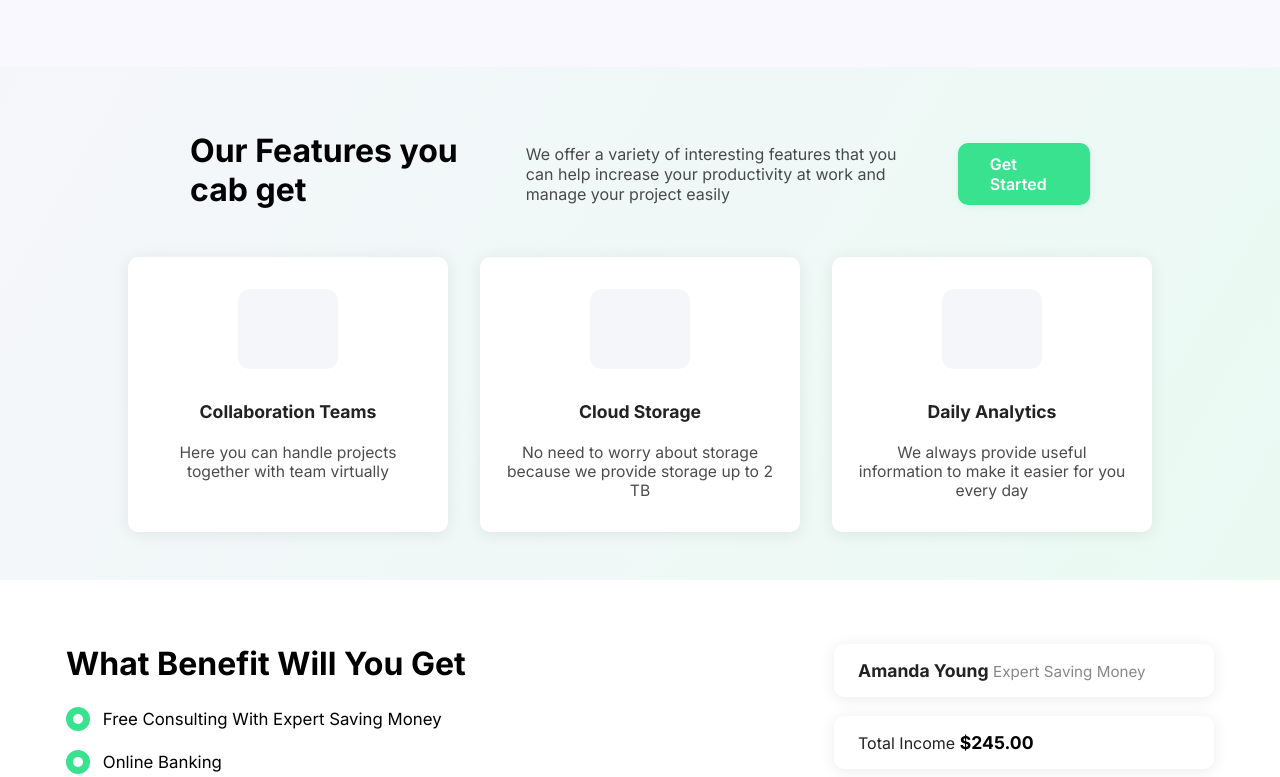
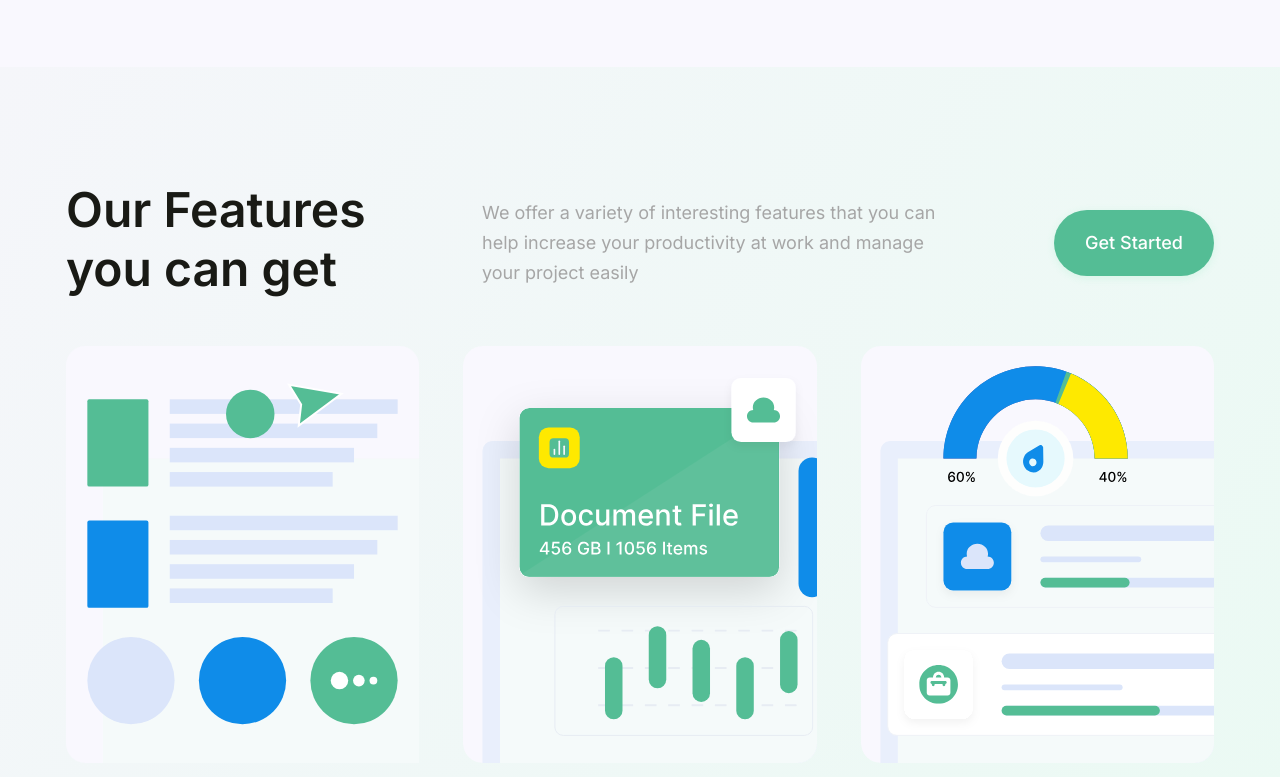
Before and after one commit to anis009/job_task_spritztech, a plain HTML site: page index.html in a window 1280 px wide. Shown: the part 1733-2510 px from the top of the page. Drawn offline with Linux system fonts and the light colour scheme.

Commit message:
[DONE] features part

```diff
--- a/index.html
+++ b/index.html
@@ -161,7 +161,7 @@
     <section class="features">
       <div class="container features__container">
         <div class="features__header">
-          <h2 class="features__title">Our Features you cab get</h2>
+          <h2 class="features__title">Our Features you can get</h2>
           <p class="features__desc">
             We offer a variety of interesting features that you can help
             increase your productivity at work and manage your project easily
@@ -170,12 +170,12 @@
         </div>
         <div class="features__cards">
           <div class="features__card">
-            <div class="features__card-img features__card-img--collab"></div>
+            <img src="assets/features/collaboration.svg" alt="" />
             <h3>Collaboration Teams</h3>
             <p>Here you can handle projects together with team virtually</p>
           </div>
           <div class="features__card">
-            <div class="features__card-img features__card-img--cloud"></div>
+            <img src="assets/features/cloud.svg" alt="" />
             <h3>Cloud Storage</h3>
             <p>
               No need to worry about storage because we provide storage up to 2
@@ -183,7 +183,8 @@
             </p>
           </div>
           <div class="features__card">
-            <div class="features__card-img features__card-img--analytics"></div>
+            <img src="assets/features/daily-analytics.svg" alt="" />
+
             <h3>Daily Analytics</h3>
             <p>
               We always provide useful information to make it easier for you
--- a/styles/main.scss
+++ b/styles/main.scss
@@ -466,7 +466,7 @@ body {
 }
 
 .features {
-  padding: 4rem 0 3rem 0;
+  padding: 113px 0 113px 0;
   background: linear-gradient(120deg, #f5f6fa 0%, #eafaf3 100%);
   .features__container {
     display: flex;
@@ -477,11 +477,10 @@ body {
   .features__header {
     text-align: left;
     width: 100%;
-    max-width: 900px;
     display: flex;
     align-items: center;
     justify-content: space-between;
-    gap: 2rem;
+    gap: 111px;
     @include responsive(tablet) {
       flex-direction: column;
       align-items: flex-start;
@@ -489,63 +488,72 @@ body {
     }
   }
   .features__title {
-    font-size: 2rem;
-    font-weight: 700;
-    color: $text-color;
+    font-size: 48px;
+    font-weight: 600;
+    color: $secondary-text-color;
     margin-bottom: 0.5rem;
+    max-width: 331px;
   }
   .features__desc {
-    font-size: 1rem;
-    color: $text-color;
-    opacity: 0.7;
-    max-width: 400px;
+    font-size: 18px;
+    color: $text-gray-color;
+    line-height: 30px;
+    max-width: 461px;
   }
   .button--getstarted {
-    background: #38e28f;
+    background: $primary-color;
     color: #fff;
-    font-weight: 600;
-    border-radius: $border-radius;
-    padding: 0.7rem 2rem;
+    font-weight: 500;
+    border-radius: $large-border-radius;
+    padding: 18px 31px;
     box-shadow: 0 2px 8px rgba(56, 226, 143, 0.12);
     transition: background 0.2s;
+    white-space: nowrap;
+    font-size: 18px;
+    line-height: 30px;
     &:hover {
       background: color.scale(#38e28f, $lightness: -18%);
     }
   }
   .features__cards {
-    display: flex;
-    gap: 2rem;
+    display: grid;
+    grid-template-columns: 1fr 1fr 1fr;
+    gap: 44px;
     justify-content: center;
-    flex-wrap: wrap;
+
     width: 100%;
     @include responsive(tablet) {
-      flex-direction: column;
+      grid-template-columns: 1fr;
       align-items: center;
       gap: 2rem;
     }
   }
   .features__card {
-    background: #fff;
-    border-radius: $border-radius;
-    box-shadow: 0 2px 16px rgba(0, 0, 0, 0.08);
-    padding: 2rem 1.5rem;
+    background: transparent;
+
     min-width: 260px;
-    max-width: 320px;
+    max-width: 364px;
     display: flex;
     flex-direction: column;
     align-items: center;
     gap: 1rem;
+
     h3 {
-      font-size: 1.1rem;
-      font-weight: 700;
-      margin-bottom: 0.3rem;
-      text-align: center;
+      font-size: 30px;
+      font-weight: 600;
+      margin: 30px 0px;
+      text-align: left;
+      width: 100%;
     }
     p {
-      font-size: 0.98rem;
-      color: $text-color;
-      opacity: 0.7;
-      text-align: center;
+      font-size: 18px;
+      color: $text-gray-color;
+      line-height: 30px;
+      text-align: left;
+    }
+
+    img {
+      width: 100%;
     }
     .features__card-img {
       width: 100px;
```
Also changed, not shown: assets/features/cloud.svg (added), assets/features/collaboration.svg (added), assets/features/daily-analytics.svg (added), styles/main.css.
